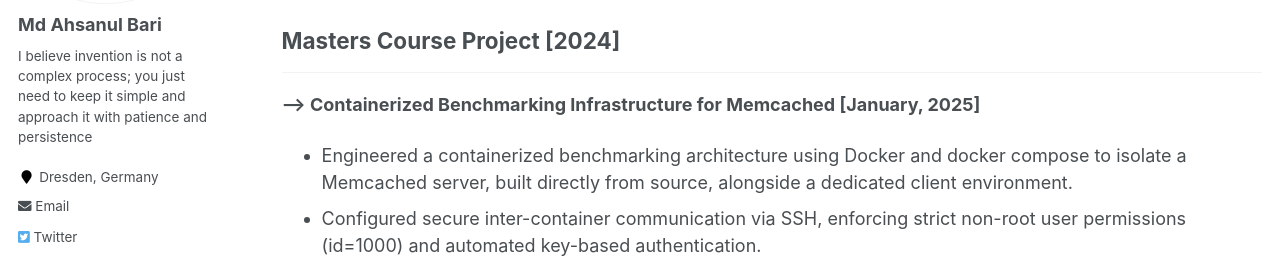
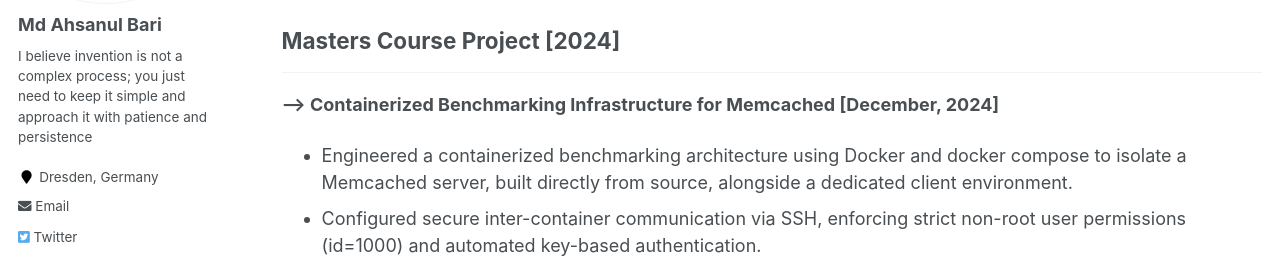
Before and after one commit to AhsanulBariRomi/ahsanul-bari.github.io, a Jekyll site: the page built from _pages/projects.md, in a window 1280 px wide and 900 px high, scrolled down 1266 px. Shown: the part 166-426 px from the top of the window. Built offline with Jekyll 4.4.1, drawn with Linux system fonts in a browser that asks for light colours.

Commit message:
date update

```diff
--- a/_pages/projects.md
+++ b/_pages/projects.md
@@ -45,7 +45,7 @@ author_profile: true
 
 ## Masters Course Project [2024]
 ---
-<b>--> Containerized Benchmarking Infrastructure for Memcached [January, 2025] </b>
+<b>--> Containerized Benchmarking Infrastructure for Memcached [December, 2024] </b>
   <br />
   - Engineered a containerized benchmarking architecture using Docker and docker compose to isolate a Memcached server, built directly from source, alongside a dedicated client environment. <br />
   - Configured secure inter-container communication via SSH, enforcing strict non-root user permissions (id=1000) and automated key-based authentication. <br />
```
